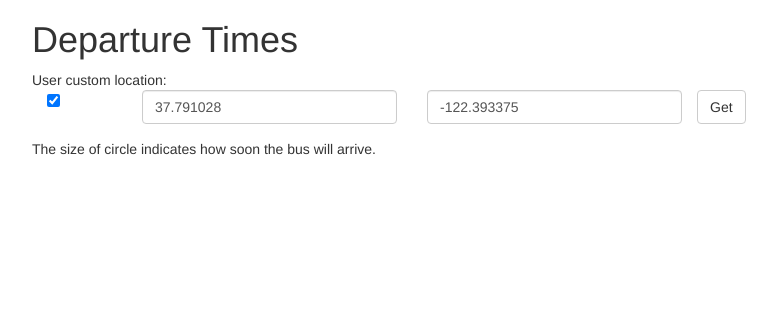
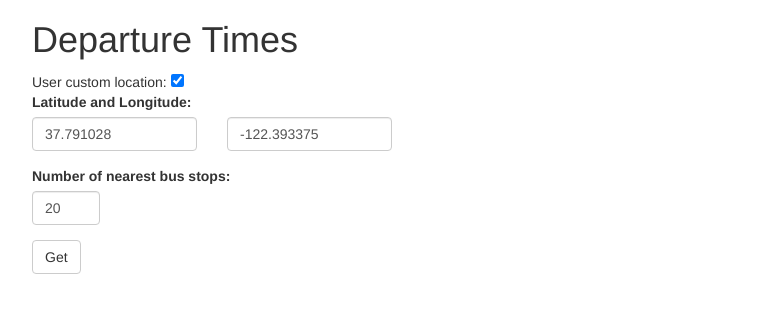
Before and after one commit to dmdque/DepartureTimes, a Flask app: page / in a window 1280 px wide. Shown: the top 313 px of the page, without its empty margins (38-815 px from the left). Run offline with Flask 2, Linux system fonts and the light colour scheme; parts of the project's set-up code (start-up, migrations or seed data) failed here and were passed over; some libraries are stand-ins or nearby versions.

Commit message:
refactored code, modified view

```diff
--- a/backend/templates/index.html
+++ b/backend/templates/index.html
@@ -16,37 +16,54 @@
 <div class="container">
   <h1>Departure Times</h1>
 
-  <!--<div>Your location is: </div>-->
-  <div class="form-group">
-    User custom location:<br>
-    <div class="col-md-1">
-      <input type="checkbox" name="custom_location" checked>
+  <div class="row">
+    <span class="col-md-3">
+      User custom location:
+      <input type="checkbox" name="custom_location_checkbox" onchange="toggle(this)" checked>
+    </span>
+  </div>
+
+  <div class="row">
+    <div class="col-md-6 user-location-label _user-location-label">
+      <label>Your location is: </label>
+      <br>
+      <span id="user-location"></span>
     </div>
-    <div class="col-md-3">
+  </div>
+
+
+  <div class="custom_location">
+  <label>Latitude and Longitude:</label>
+  <div class="form-group row">
+    <div class="col-md-2">
       <input id="lat" type="number" name="latitude" class="form-control" value="37.791028"></input>
     </div>
-    <div class="col-md-3">
+    <div class="col-md-2">
       <input id="lon" type="number" name="longitude" class="form-control" value="-122.393375"></input>
     </div>
-    <button class="btn btn-default" onclick="getDepartureTimes()">Get</button>
-    <!--show only if checkbox is checked-->
-    <!--googleplex-->
-    <!--37.422,-122.084058-->
-    <!--Toronto-->
-    <!--<div class="col-md-3">-->
-      <!--<input id="lat" type="number" name="latitude" class="form-control" value="43.7387793"></input>-->
-    <!--</div>-->
-    <!--<div class="col-md-3">-->
-      <!--<input id="lon" type="number" name="longitude" class="form-control" value="-79.3138695"></input>-->
-    <!--</div>-->
+  </div>
+  </div>
+
+  <label>Number of nearest bus stops:</label>
+  <div class="form-group row">
+    <div class="col-md-1">
+      <input id="num-nearest" type="number" name="num-nearest" class="form-control" value="20"></input>
+    </div>
+  </div>
+
+  <div class="form-group row">
+    <div class="col-md-2">
+      <button class="btn btn-default" onclick="getDepartureTimes()">Get</button>
+    </div>
   </div>
 
   <div class="row">
     <div class="col-md-6">
       <div id="map-canvas"></div>
-      <div class="description">The size of circle indicates how soon the bus will arrive.</div>
+      <div class="map-description _map-description">The size of circle indicates how soon the bus will arrive.</div>
     </div>
   </div>
+  <br>
   <div class="row">
     <div class="col-md-12">
       <div id="test"></div>
--- a/frontend/controller.js
+++ b/frontend/controller.js
@@ -1,19 +1,43 @@
+var user_location
+// TODO not global
+var all_models = []
+
 var x = document.getElementById("demo");
+// default values
 var data = {
   "location": {
     "coords": {
-      "latitude": 37.791028,
+      "latitude": 37.791028, // default location (Uber)
       "longitude": -122.393375
     }
   },
   "num_nearest": 20
 }
 
-var bus_data
-// TODO: not global
-all_models = []
+var toggle = function (element) {
+  if (element.checked === true) {
+    $(".custom_location").show()
+    $("._user-location-label").hide()
+  }
+  else {
+    $(".custom_location").hide()
+    if (user_location !== undefined) {
+      console.log("user locatoin", user_location);
+      $("#user-location").text("Latitude: " + user_location.coords.latitude + ", Longitude: " + user_location.coords.longitude)
+      $("._user-location-label").show()
+    }
+  }
+}
+
 var getDepartureTimes = function () {
-  if ($("input[name='custom_location']").is(":checked")) {
+  data.num_nearest = $("input#num-nearest").val()
+  if (data.num_nearest < 0 || data.num_nearest > 1000) {
+    alert("Please enter a value between 0 and 1000")
+    return
+  }
+
+  if ($("input[name='custom_location_checkbox']").is(":checked")) {
+    $("._user-location-label").hide()
     custom_location = {
       "coords": {
         "latitude": $("input#lat").val(),
@@ -21,6 +45,12 @@ var getDepartureTimes = function () {
       }
     }
     data.location = custom_location
+  } else {
+      if (user_location !== undefined) {
+        data.location = user_location
+      } else {
+        alert("Cannot complete request")
+      }
   }
 
   $.ajax({
@@ -140,24 +170,52 @@ var getDepartureTimes = function () {
     console.log("all_models", all_models)
     var stops_collection = new Test.Collections.BusStops(stop_models)
     var stops_view = new Test.Views.BusStops({collection: stops_collection})
-    $("#test").append(stops_view.render().el);
+    $("#test").prepend(stops_view.render().el);
 
-    if ($("input[name='custom_location']").is(":checked")) {
-      showPosition(custom_location)
+    if ($("input[name='custom_location_checkbox']").is(":checked")) {
+      console.log("using custom location")
+      showMap(custom_location)
     } else {
-      getLocation()
+      if (user_location !== undefined) {
+        showMap(user_location)
+      } else {
+        alert("Cannot complete request")
+      }
     }
   });
 }
+
 function getLocation() {
   if (navigator.geolocation) {
-    navigator.geolocation.getCurrentPosition(showPosition, showError);
+    navigator.geolocation.getCurrentPosition(savePosition, showError);
   } else {
     x.innerHTML = "Geolocation is not supported by this browser.";
   }
 }
 
-function showPosition(position) {
+function savePosition(position) {
+  console.log("getting location")
+  user_location = position
+}
+
+function showError(error) {
+  switch(error.code) {
+    case error.PERMISSION_DENIED:
+      x.innerHTML = "User denied the request for Geolocation."
+      break;
+    case error.POSITION_UNAVAILABLE:
+      x.innerHTML = "Location information is unavailable."
+      break;
+    case error.TIMEOUT:
+      x.innerHTML = "The request to get user location timed out."
+      break;
+    case error.UNKNOWN_ERROR:
+      x.innerHTML = "An unknown error occurred."
+      break;
+  }
+}
+
+function showMap(position) {
   lat = position.coords.latitude;
   lon = position.coords.longitude;
 
@@ -175,6 +233,8 @@ function showPosition(position) {
   }
 
   var map = new google.maps.Map(document.getElementById("map-canvas"), mapOptions);
+  var marker = new google.maps.Marker({position:latlon,map:map,title:"You are here!"});
+  $("._map-description").show()
 
   var marker_threshold = 5 * 60 // 5 minutes
   var time_now = Date.now()
@@ -211,8 +271,6 @@ function showPosition(position) {
     }
   })
 
-  var marker = new google.maps.Marker({position:latlon,map:map,title:"You are here!"});
-
   _.each(all_models, function(model) {
     if (
       model.get("predictions")[0] &&
@@ -234,19 +292,4 @@ function showPosition(position) {
 
 }
 
-function showError(error) {
-  switch(error.code) {
-    case error.PERMISSION_DENIED:
-      x.innerHTML = "User denied the request for Geolocation."
-      break;
-    case error.POSITION_UNAVAILABLE:
-      x.innerHTML = "Location information is unavailable."
-      break;
-    case error.TIMEOUT:
-      x.innerHTML = "The request to get user location timed out."
-      break;
-    case error.UNKNOWN_ERROR:
-      x.innerHTML = "An unknown error occurred."
-      break;
-  }
-}
+getLocation()
--- a/frontend/styles/test.css
+++ b/frontend/styles/test.css
@@ -0,0 +1,7 @@
+.user-location-label {
+  display: none;
+}
+
+.map-description {
+  display: none;
+}
```
